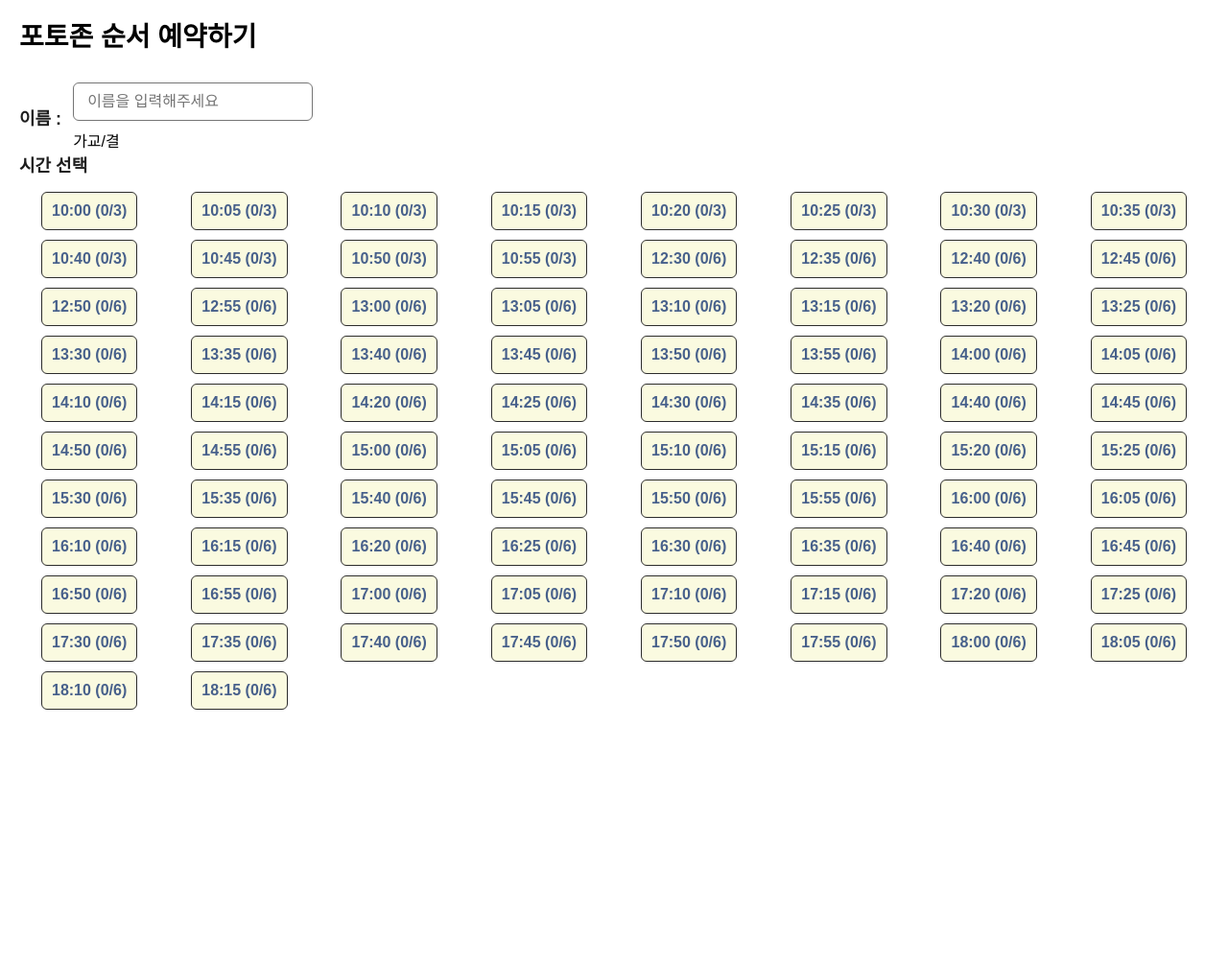
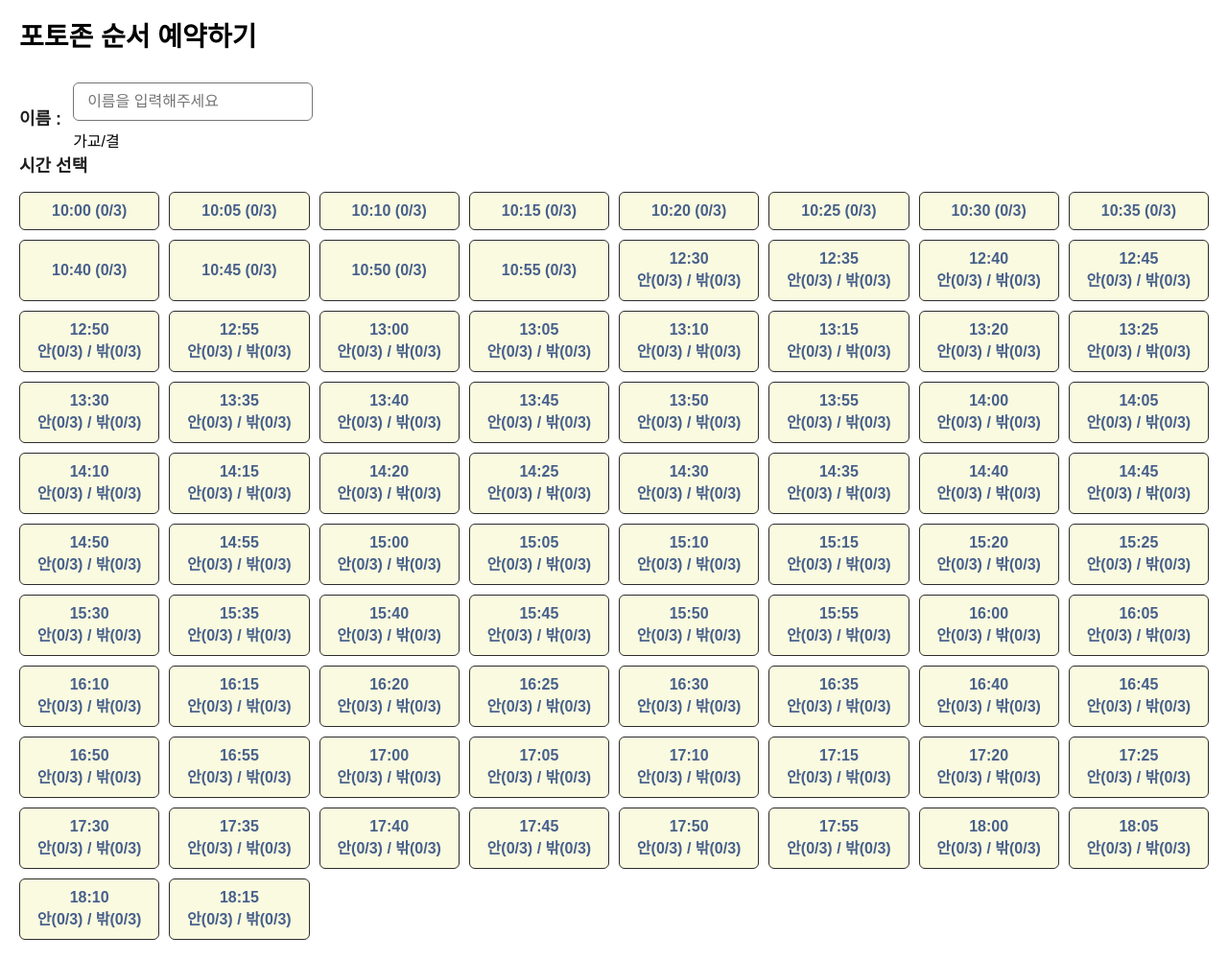
Before and after one commit to baekmingyu1/my-reservation-app, a Flask app: page / in a window 1280 px wide. Shown: the part 153-1154 px from the top of the page at 96% size. Before the commit the page ends 893 px from the top, so only its background shows below. Run offline with Flask 3, Linux system fonts and the light colour scheme; data that the repository does not hold is empty; some libraries are stand-ins or nearby versions.

Commit message:
slot count

```diff
--- a/app.py
+++ b/app.py
@@ -92,7 +92,8 @@ def index():
         if count_check and count_check['count'] == 0:
             cur.execute("SELECT COUNT(*) as count FROM reservations WHERE timeslot = %s", (timeslot,))
             count_slot = cur.fetchone()
-            if count_slot and count_slot['count'] < 3:
+            max_count = 3 if '(안)' not in timeslot and '(밖)' not in timeslot else 6
+            if count_slot and count_slot['count'] < max_count:
                 cur.execute("INSERT INTO reservations (name, timeslot) VALUES (%s, %s)", (name, timeslot))
                 conn.commit()
                 message = f"{name}님, {timeslot} 예약이 완료되었습니다."
@@ -110,32 +111,49 @@ def load_slots_with_counts(cur):
     slots = []
     slot_counts = {}
     for t in generate_timeslots():
-        # 안/밖 각각의 예약 수 확인
-        cur.execute("SELECT COUNT(*) as count FROM reservations WHERE timeslot = %s", (t + " (안)",))
-        in_count = cur.fetchone()['count'] if cur.rowcount else 0
-        cur.execute("SELECT COUNT(*) as count FROM reservations WHERE timeslot = %s", (t + " (밖)",))
-        out_count = cur.fetchone()['count'] if cur.rowcount else 0
+        if t < '2025-05-25 12:30':
+            cur.execute("SELECT COUNT(*) as count FROM reservations WHERE timeslot = %s", (t,))
+            count = cur.fetchone()['count'] if cur.rowcount else 0
+            slot_counts[t] = {
+                "in": {"reserved": count, "remaining": 3 - count},
+                "out": {"reserved": 0, "remaining": 3}
+            }
+            slots.append({
+                'time': t,
+                'count': count,
+                'full': count >= 3,
+                'remaining': max(0, 3 - count),
+                'in': count,
+                'out': 0
+            })
+        else:
+            cur.execute("SELECT COUNT(*) as count FROM reservations WHERE timeslot = %s", (t + " (안)",))
+            in_count = cur.fetchone()['count'] if cur.rowcount else 0
+            cur.execute("SELECT COUNT(*) as count FROM reservations WHERE timeslot = %s", (t + " (밖)",))
+            out_count = cur.fetchone()['count'] if cur.rowcount else 0
 
-        slot_counts[t] = {
-            "in": {
-                "reserved": in_count,
-                "remaining": 3 - in_count
-            },
-            "out": {
-                "reserved": out_count,
-                "remaining": 3 - out_count
+            slot_counts[t] = {
+                "in": {
+                    "reserved": in_count,
+                    "remaining": 3 - in_count
+                },
+                "out": {
+                    "reserved": out_count,
+                    "remaining": 3 - out_count
+                }
             }
-        }
 
-        total_reserved = in_count + out_count
-        total_remaining = max(0, 6 - total_reserved)
+            total_reserved = in_count + out_count
+            total_remaining = max(0, 6 - total_reserved)
 
-        slots.append({
-            'time': t,
-            'count': total_reserved,
-            'full': total_reserved >= 6,
-            'remaining': total_remaining
-        })
+            slots.append({
+                'time': t,
+                'count': total_reserved,
+                'full': total_reserved >= 6,
+                'remaining': total_remaining,
+                'in': in_count,
+                'out': out_count
+            })
     return slots, slot_counts
 
 # --- 나머지 라우트는 동일 ---
--- a/templates/index.html
+++ b/templates/index.html
@@ -22,26 +22,29 @@
             <div class="slots">
                 {% for slot in timeslots %}
                     {% set time_text = slot.time %}
-                    <div style="text-align: center;">
+                    {% set display_time = time_text[11:] %}
                     {% if slot.full %}
                         <button class="slot full" disabled>
-                                {{ time_text[11:] }} ({{ slot.count }}/6)
+                            {{ display_time }}<br>
+                            안({{ slot.in }}/3) / 밖({{ slot.out }}/3)<br>
+                            <span style="font-size: 12px; color: #c00;">예약 마감</span>
                         </button>
-                            <div class="slot-full-label">예약이 마감되었습니다.</div>
                     {% else %}
-                            {% if "12:30" <= time_text[11:] %}
+                        {% if "12:30" <= display_time %}
                             <button type="button" class="slot" onclick="openModal('{{ time_text }}')">
-                                    {{ time_text[11:] }} ({{ slot.count }}/6)
+                                {{ display_time }}<br>
+                                안({{ slot.in }}/3) / 밖({{ slot.out }}/3)
                             </button>
                         {% else %}
                             <button class="slot" name="timeslot" value="{{ time_text }}" type="submit">
-                                    {{ time_text[11:] }} ({{ slot.count }}/3)
+                                {{ display_time }} ({{ slot.count }}/3)
                             </button>
                         {% endif %}
                     {% endif %}
-                    </div>
                 {% endfor %}
             </div>
+
+
         </div>
     </form>
 
```
Lines whose indentation alone changed are shown as unchanged.
